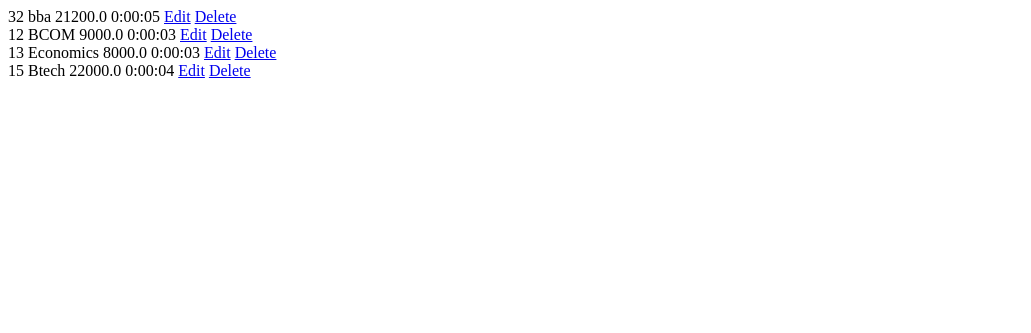
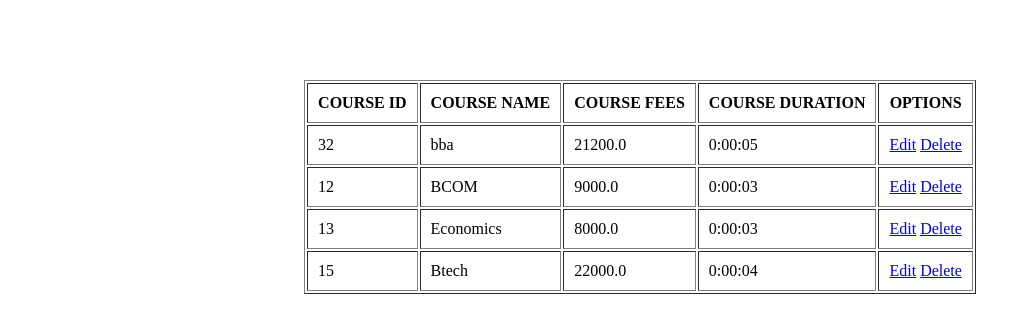
Before and after one commit to Dhanush-Proj/Students, a Django app: page /courselist in a window 1280 px wide. Shown: the top 333 px of the page, without its empty margins (0-1031 px from the left). Run offline with Django 5.2, Linux system fonts and the light colour scheme; data comes from the database, SQL or seed files in the repository; both versions use the stored data as it was after the commit.

Commit message:
added style to table

```diff
--- a/from_page/templates/courselist.html
+++ b/from_page/templates/courselist.html
@@ -2,19 +2,40 @@
 <html lang="en">
 <head>
     <title>Course list</title>
+<style>
+        th, td{
+            padding: 10px;
+        }
+    </style>
 </head>
 <body>
     <form action="" method="post">
         {%csrf_token%}
-        {%for course in f%}
-        {{course.course_id}}
-        {{course.course_name}}
-        {{course.course_fees}}
-        {{course.course_duration}}
-        <a href="/editcourse/{{course.id}}">Edit</a>
-        <a href="/deletecourse/{{course.id}}">Delete</a>
-        <br>
-        {%endfor%}
+        <center>
+
+            <table border="1">
+                <tr>
+                    <th>COURSE ID</th>
+                    <th>COURSE NAME</th>
+                    <th>COURSE FEES</th>
+                    <th>COURSE DURATION</th>
+                    <th>OPTIONS</th>
+                </tr>
+                {%for course in f%}
+                <tr>
+                    <td>{{course.course_id}}</td>
+                    <td>{{course.course_name}}</td>
+                    <td>{{course.course_fees}}</td>
+                    <td>{{course.course_duration}}</td>
+                    <td><a href="/editcourse/{{course.id}}">Edit</a> <a href="/deletecourse/{{course.id}}">Delete</a></td>
+                </tr>
+
+
+
+                <br>
+                {%endfor%}
+        </table>
+        </center>
 
     </form>
 </body>
```
Also changed, not shown: db.sqlite3.
